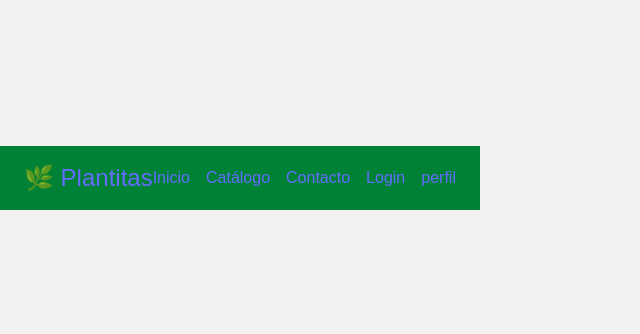
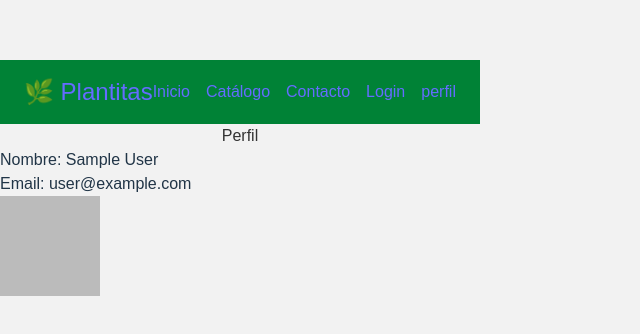
Before and after one commit to Meltgh23/Examen1p, a React (Vite) app: page /perfil in a window 1280 px wide. Shown: the part 222-556 px from the top of the page, without its empty margins (0-640 px from the left). Built offline with nearby package versions, Linux system fonts and the light colour scheme; no server answers; sample sign-in values are in the browser's storage.

Commit message:
actualizar

```diff
--- a/src/App.jsx
+++ b/src/App.jsx
@@ -1,25 +1,69 @@
-import { BrowserRouter, Routes, Route } from "react-router-dom";
+import { useEffect, useState } from "react";
+import { BrowserRouter, Routes, Route, Navigate } from "react-router-dom";
+import { auth } from "./firebase"; // tu configuración Firebase
+import { onAuthStateChanged } from "firebase/auth";
+
 import Navbar from "./componentes/Navbar";
 import Home from "./funciones/Home";
 import Catalogo from "./funciones/Catalogo";
 import Contacto from "./funciones/Contacto";
 import Login from "./funciones/Login";
-import perfil from "./funciones/perfil";
+import Perfil from "./funciones/perfil";
 
 function App() {
+  const [user, setUser] = useState(null);
+  const [loading, setLoading] = useState(true); // para esperar a Firebase
+
+  useEffect(() => {
+    const unsubscribe = onAuthStateChanged(auth, (currentUser) => {
+      setUser(currentUser);
+      setLoading(false); // ya terminó de cargar el estado auth
+    });
+
+    // limpiar el listener al desmontar
+    return () => unsubscribe();
+  }, []);
+
+  if (loading) {
+    return <div>Cargando...</div>; // mientras espera a Firebase
+  }
+
   return (
     <BrowserRouter>
-      <Navbar />
+      {user && <Navbar />}
       <Routes>
-        <Route path="/" element={<Home />} />
-        <Route path="/catalogo" element={<Catalogo />} />
-        <Route path="/contacto" element={<Contacto />} />
-        <Route path="/login" element={<Login />} />
-        <Route path="/perfil" element={<perfil />} />
+        {/* Ruta pública: Login solo si NO está autenticado */}
+        <Route
+          path="/login"
+          element={!user ? <Login /> : <Navigate to="/" />}
+        />
+
+        {/* Rutas privadas: solo accesibles si está autenticado */}
+        <Route
+          path="/"
+          element={user ? <Home /> : <Navigate to="/login" />}
+        />
+        <Route
+          path="/catalogo"
+          element={user ? <Catalogo /> : <Navigate to="/login" />}
+        />
+        <Route
+          path="/contacto"
+          element={user ? <Contacto /> : <Navigate to="/login" />}
+        />
+        <Route
+          path="/perfil"
+          element={user ? <Perfil /> : <Navigate to="/login" />}
+        />
+
+        {/* Cualquier otra ruta redirige a Login o Home según auth */}
+        <Route
+          path="*"
+          element={<Navigate to={user ? "/" : "/login"} />}
+        />
       </Routes>
     </BrowserRouter>
   );
 }
 
-//r
 export default App;
--- a/src/funciones/perfil.jsx
+++ b/src/funciones/perfil.jsx
@@ -1,4 +1,22 @@
-export default function Perfil({ user }) {
+import { useEffect, useState } from "react";
+import { onAuthStateChanged } from "firebase/auth";
+import { auth } from "../firebase";
+
+export default function Perfil() {
+  const [user, setUser] = useState(null);
+
+  useEffect(() => {
+    const unsubscribe = onAuthStateChanged(auth, (currentUser) => {
+      setUser(currentUser);
+    });
+
+    return () => unsubscribe();
+  }, []);
+
+  if (!user) {
+    return <p>Cargando perfil...</p>; // no logre hacer que aparesca los datos del usuario
+  }
+
   return (
     <div>
       <h2>Perfil</h2>
```
